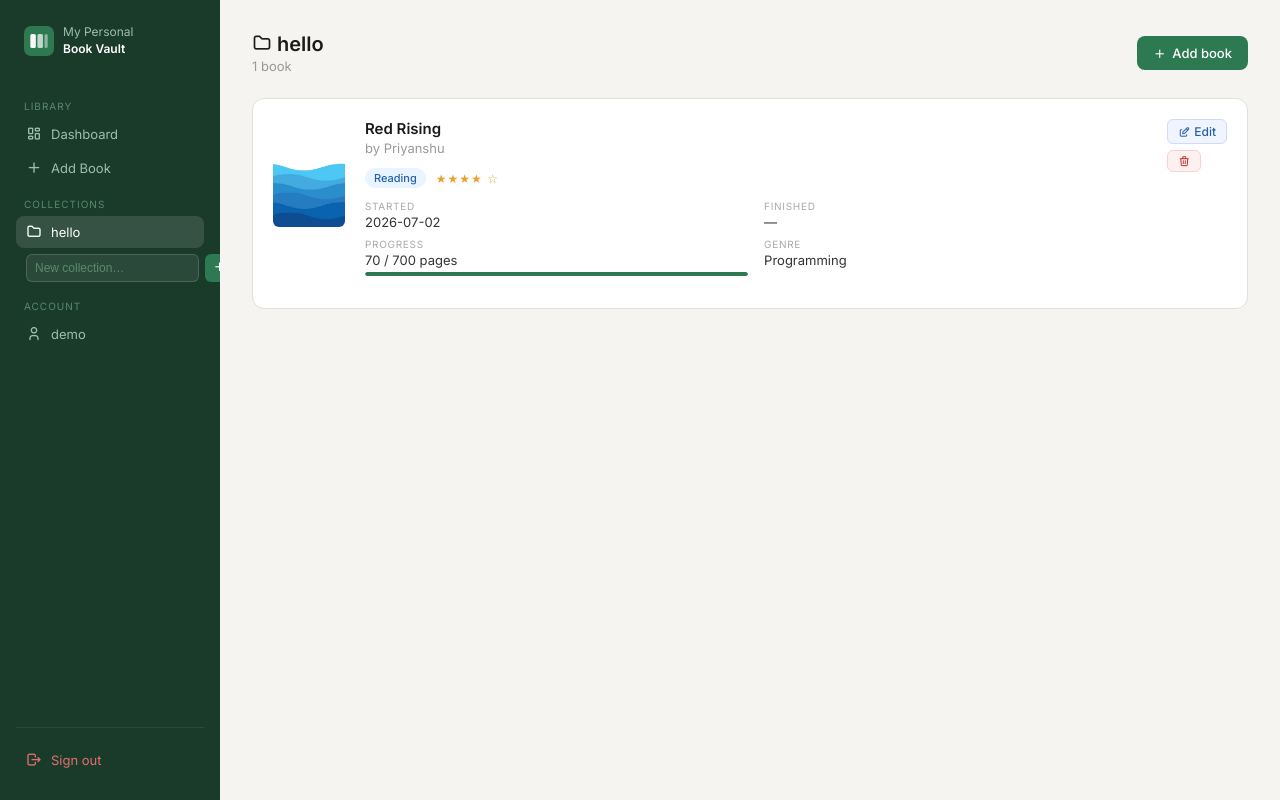
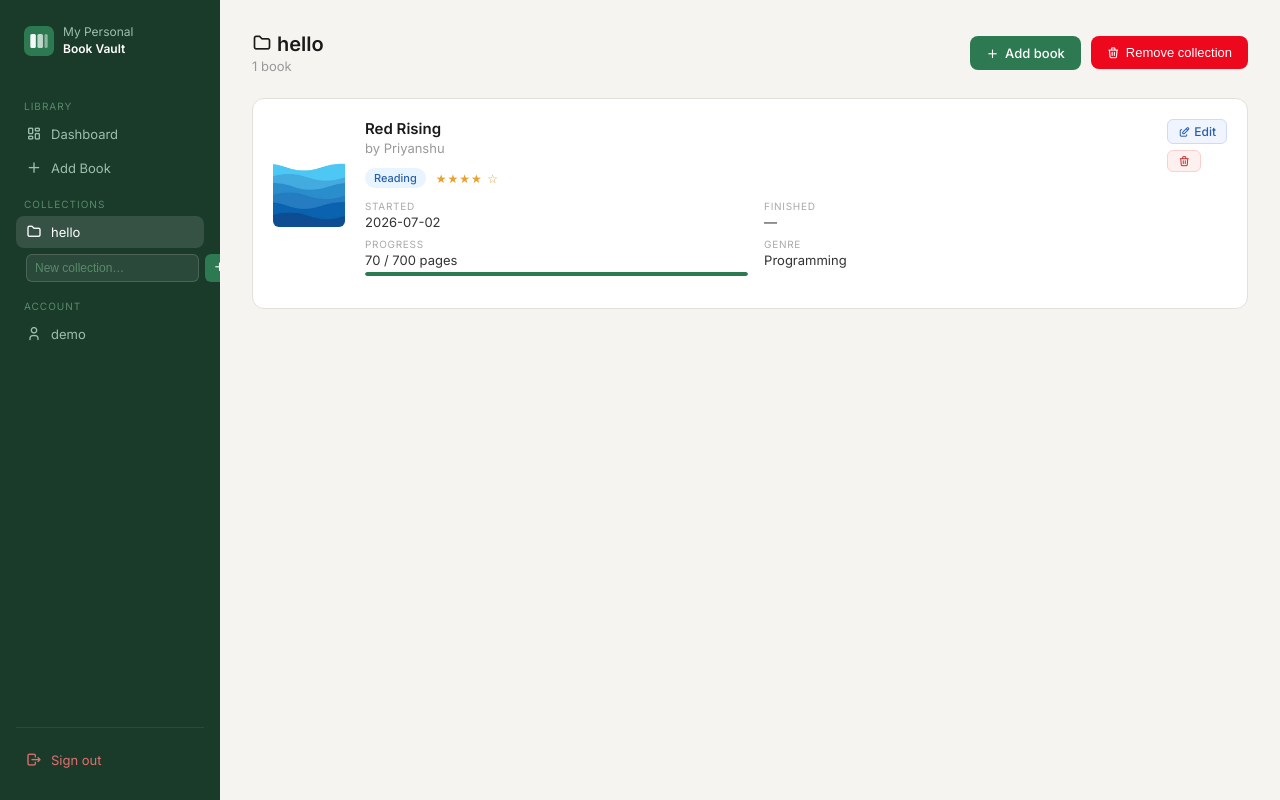
Before and after one commit to Shamit248/My_Personal_Book_Vault, a Flask app: page /collection/1 in a window 1280 px wide. Run offline with Flask 3, Linux system fonts and the light colour scheme; a user stored in the database is signed in.

Commit message:
small bug collection route

```diff
--- a/app/blueprints/collection/routes.py
+++ b/app/blueprints/collection/routes.py
@@ -42,7 +42,7 @@ def create_collection():
     db.session.add(col)
     db.session.commit()
     flash(f'Collection "{name}" created.', "success")
-    return redirect(request.referrer or url_for('book.home'))
+    return redirect(url_for('book.home'))
 
 @collection.route('/delete/<int:cid>', methods=['POST'])
 @login_required
@@ -56,4 +56,4 @@ def delete_collection(cid):
     db.session.delete(col)
     db.session.commit()
     flash(f'Collection "{collection_name}" deleted.', "success")
-    return redirect(url_for('collection.view_collections'))
+    return redirect(url_for('book.home'))
--- a/app/blueprints/collection/templates/collection/collection_detail.html
+++ b/app/blueprints/collection/templates/collection/collection_detail.html
@@ -9,9 +9,20 @@
     </h1>
     <p class="page-sub">{{ books|length }} book{{ 's' if books|length != 1 }}</p>
   </div>
-  <a href="{{ url_for('book.book_add') }}" class="btn-add">
-    <i class="ti ti-plus"></i> Add book
-  </a>
+
+  <div style="display:flex; gap:10px;">
+    <a href="{{ url_for('book.book_add') }}" class="btn-add">
+      <i class="ti ti-plus"></i> Add book
+    </a>
+
+    <form method="POST"
+          action="{{ url_for('collection.delete_collection', cid=collection.cid) }}"
+          onsubmit="return confirm('Delete this collection? Books will remain in your library.')">
+      <button type="submit" class="btn-logout">
+        <i class="ti ti-trash"></i> Remove collection
+      </button>
+    </form>
+  </div>
 </div>
 
 {% if books %}
```
Also changed, not shown: instance/test.db.
